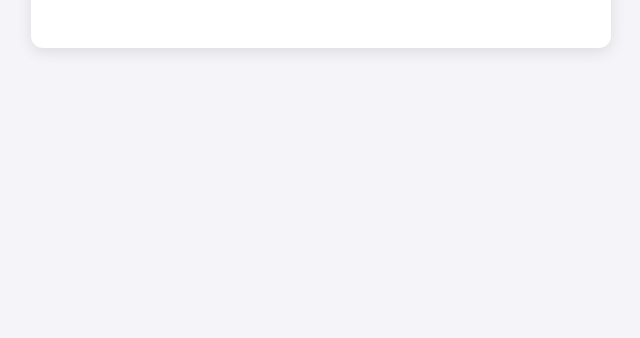
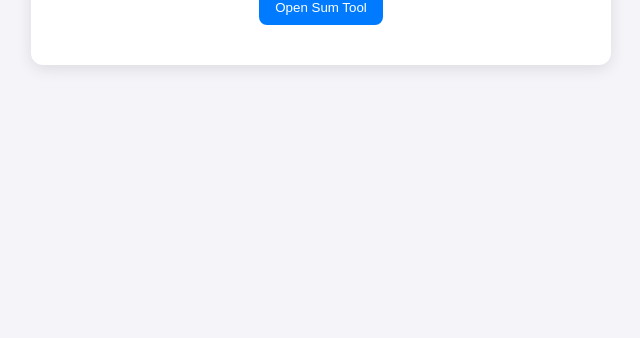
Before and after one commit to nalvisor-ship-it/nalvisor.github.io, a plain HTML site: page index.html in a window 1280 px wide. Shown: the part 462-800 px from the top of the page, without its empty margins (319-959 px from the left). Drawn offline with Linux system fonts and the light colour scheme.

Commit message:
Update index.html

```diff
--- a/index.html
+++ b/index.html
@@ -43,6 +43,11 @@
         <h1>Hello, I’m Neo Alvisor!</h1>
         <p>Welcome to my personal website hosted on GitHub Pages.</p>
         <p>This is where I’ll share my projects and ideas.</p>
+        <a href="sum.html">
+  <button style="padding:10px 16px; border-radius:8px; border:none; background:#007bff; color:#fff; cursor:pointer;">
+    Open Sum Tool
+  </button>
+</a>
     </div>
 </body>
 </html>
```
